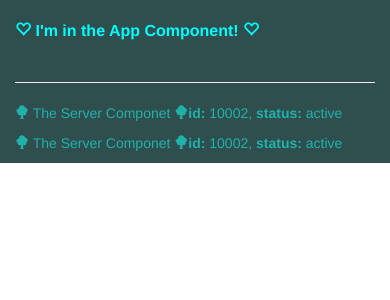
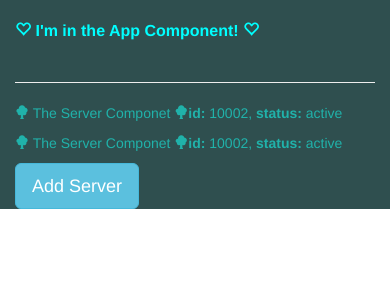
Before and after one commit to jschwarzwalder/my-first-angular-app, an Angular app in the folder my-first-angular-app/: page / in a window 390 px wide. Shown: the top 300 px of the page. Built offline with nearby package versions, Linux system fonts and the light colour scheme.

Commit message:
demonstrating property binding

```diff
--- a/my-first-angular-app/src/app/app.component.html
+++ b/my-first-angular-app/src/app/app.component.html
@@ -14,15 +14,11 @@
       <hr>
     </div>
   </div>
-
   <div class="row">
-      <div class="col-sm-12">
+    <div class="col-xs-12">
       <app-servers></app-servers>
       <!-- <div app-servers></div> -->
       <!-- <div class="app-servers"></div> -->
     </div>
   </div>
-
-
-
 </div>
--- a/my-first-angular-app/src/app/server/server.component.ts
+++ b/my-first-angular-app/src/app/server/server.component.ts
@@ -11,7 +11,7 @@ import { Component} from '@angular/core';
 })
 export class ServerComponent {
 
-  serverID: number = 10001;a
+  serverID: number = 10001;
   serverStatus: string = 'active';
 
   getServerStatus() {
--- a/my-first-angular-app/src/app/servers/servers.component.ts
+++ b/my-first-angular-app/src/app/servers/servers.component.ts
@@ -12,15 +12,31 @@ import { Component, OnInit } from '@angular/core';
   // use <div app-servers></div> in html
 
   template: `
-    <app-server></app-server>
-    <app-server></app-server>
+  <div class="row">
+
+    <div class="col-sm-9">
+      <app-server></app-server>
+      <app-server></app-server>
+    </div>
+    <div class="col-sm-3 center">
+      <div class="btn-group">
+        <button [disabled]="!allowNewServer" type="button" class="btn btn-info btn-lg">Add Server</button>
+      </div>
+    </div>
+  </div>
   `,
   // styleUrls: ['./servers.component.css']
 
 })
 export class ServersComponent implements OnInit {
 
-  constructor() { }
+  allowNewServer = false;
+
+  constructor() {
+    setTimeout(() => {
+      this.allowNewServer = true;
+    }, 2000)
+  }
 
   ngOnInit() {
   }
```
Lines whose indentation alone changed are shown as unchanged.
